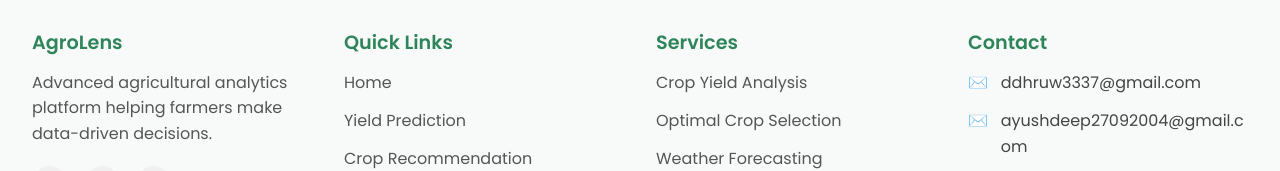
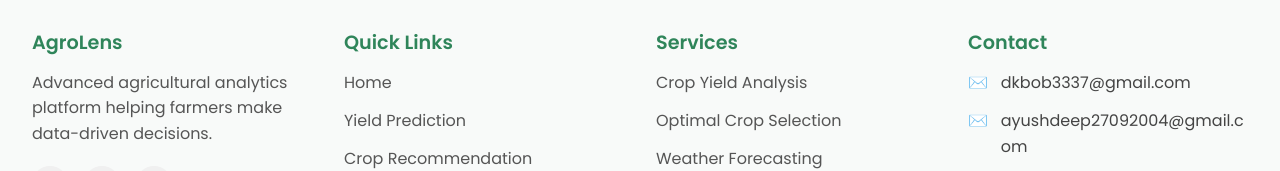
Before and after one commit to dharmendra23101/Agrolens, a React (Vite) app in the folder frontend/: page / in a window 1280 px wide. Shown: the part 2321-2492 px from the top of the page. Built offline with nearby package versions, Linux system fonts and the light colour scheme; no server answers.

Commit message:
Update Footer.jsx

```diff
--- a/frontend/src/components/Footer.jsx
+++ b/frontend/src/components/Footer.jsx
@@ -97,7 +97,7 @@ function Footer() {
               <ul className={`footer-contact ${isMobile && !expandedSections.contact ? 'collapsed' : ''}`}>
                 <li>
                   <span className="contact-icon">✉️</span>
-                  <span className="contact-text">ddhruw3337@gmail.com</span>
+                  <span className="contact-text">dkbob3337@gmail.com</span>
                 </li>
                 <li>
                   <span className="contact-icon">✉️</span>
```
